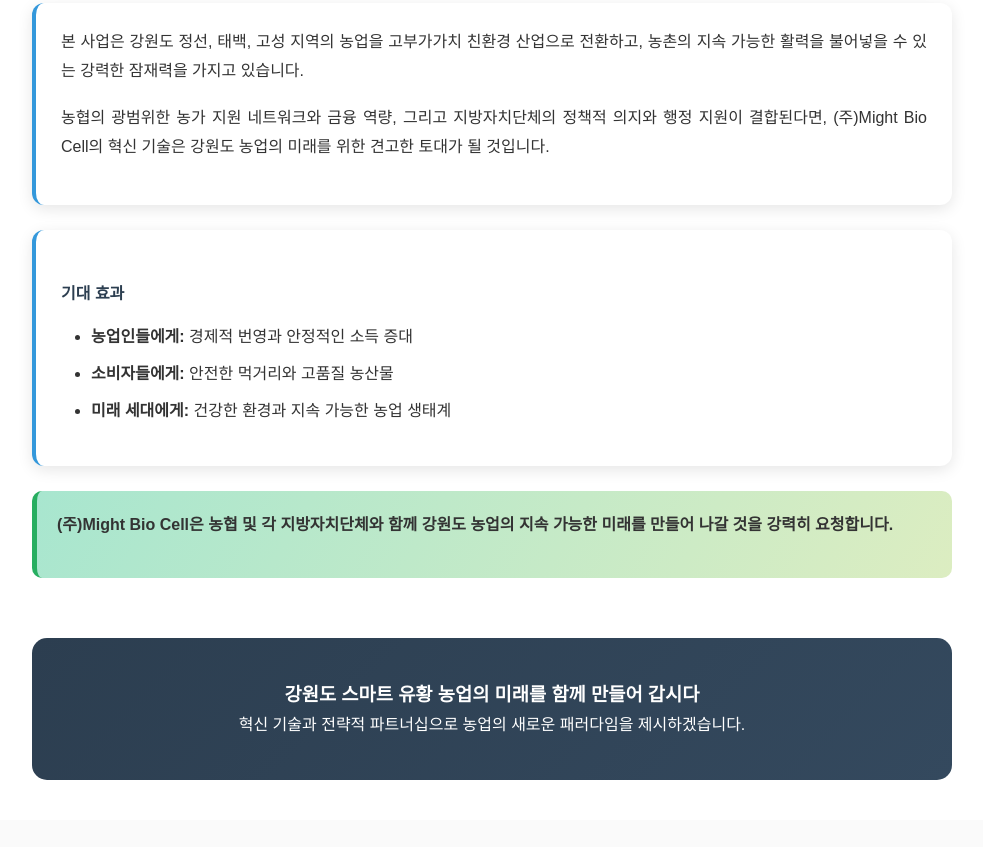
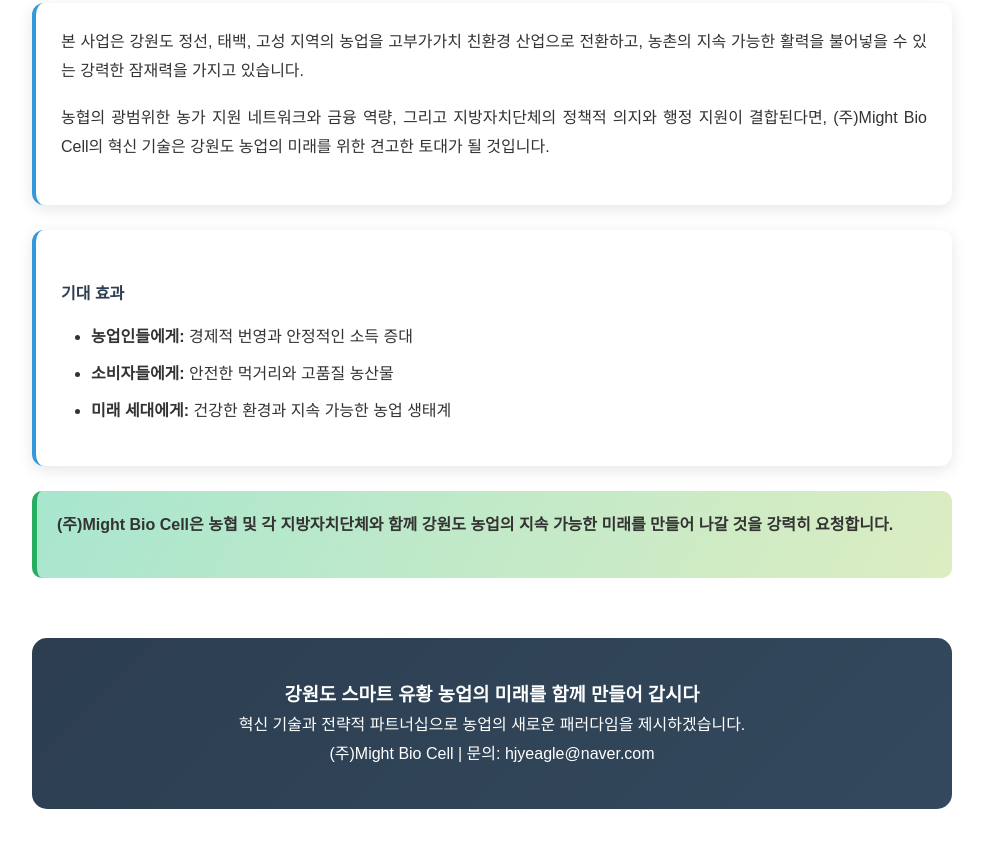
Before and after one commit to hjyeagle/kangwon-smartfarm, a plain HTML site: page index.html in a window 1280 px wide. Shown: the part 10946-11793 px from the top of the page, without its empty margins (288-1271 px from the left). Before the commit the page ends 11766 px from the top, so only its background shows below. Drawn offline with Linux system fonts and the light colour scheme.

Commit message:
Update index.html

```diff
--- a/index.html
+++ b/index.html
@@ -796,6 +796,7 @@
             <footer class="footer">
                 <h3>강원도 스마트 유황 농업의 미래를 함께 만들어 갑시다</h3>
                 <p>혁신 기술과 전략적 파트너십으로 농업의 새로운 패러다임을 제시하겠습니다.</p>
+                <p class="text-sm">(주)Might Bio Cell | 문의: hjyeagle@naver.com</p>
             </footer>
         </main>
     </div>
```
